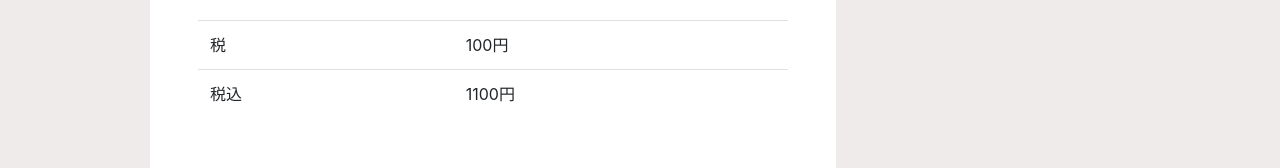
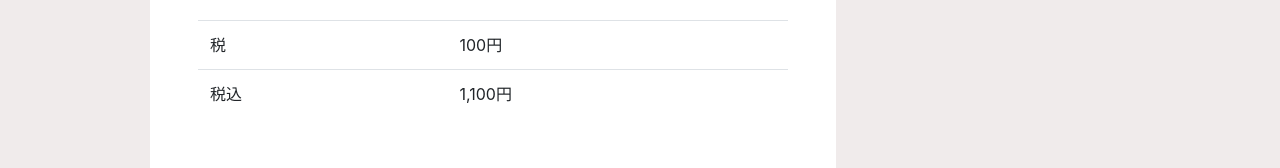
Before and after one commit to rk5155/calragu, a Vue app: page /money/consumption-tax in a window 1280 px wide. Shown: the part 1203-1371 px from the top of the page. Built offline with nearby package versions, Linux system fonts and the light colour scheme; a web font is replaced by a local one.

Commit message:
消費税の計算結果にもカンマがつくようにした

```diff
--- a/src/views/money/ConsumptionTax.vue
+++ b/src/views/money/ConsumptionTax.vue
@@ -46,10 +46,10 @@ export default {
   computed: {
       total: function() {
           let total = this.num1 * (this.num2 / 100 + 1)
-          return this.isNan(total, 0)
+          return Number(this.isNan(total, 0)).toLocaleString();
       },
       tax: function() {
-          return this.total - this.num1
+          return (Number(this.total.replace(/,/g, '')) - this.num1).toLocaleString();
       }
   }
 }
```
